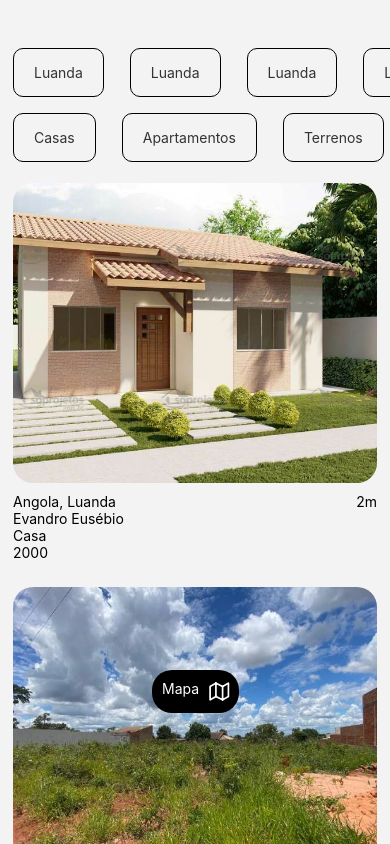
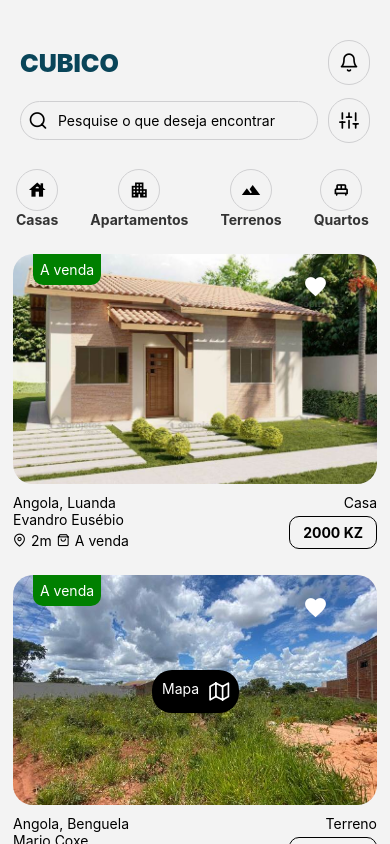
Before and after one commit to EvandroEusebio/Cubico, a React Native app: screen / in a window 390 px wide. Built offline with nearby package versions, Linux system fonts and the light colour scheme.

Commit message:
Update Home Screen

```diff
--- a/src/screens/Home/index.js
+++ b/src/screens/Home/index.js
@@ -1,46 +1,31 @@
-import React from 'react'
-import { View, Text, ScrollView, TouchableOpacity, FlatList, Image } from 'react-native'
+import React, { useState } from 'react'
+import { View, Text, ScrollView, TouchableOpacity, FlatList, Image, TextInput } from 'react-native'
 import Search from '../../components/Search'
 import { home_style } from '../../styles/home_style'
 import {  useFonts, Poppins_700Bold,  Poppins_300Light, Poppins_500Medium, Poppins_400Regular} from '@expo-google-fonts/poppins';
 import Icon from 'react-native-vector-icons/Feather';
-
-
-const dataCities = [
-    {
-      id: 1,
-      nameCity: 'Luanda',
-    },
-    {
-        id: 2,
-        nameCity: 'Luanda',
-    },
-    {
-        id: 3,
-        nameCity: 'Luanda',
-    },
-    {
-        id: 4,
-        nameCity: 'Luanda',
-    },
-];
+import Icon2 from 'react-native-vector-icons/MaterialIcons';
 
 const dataTypeProperties = [
     {
       id: 1,
       type: 'Casas',
+      icon: 'house'
     },
     {
         id: 2,
         type: 'Apartamentos',
+        icon: 'apartment'
     },
     {
         id: 3,
         type: 'Terrenos',
+        icon: 'landscape'
     },
     {
         id: 4,
-        type: 'Outhers',
+        type: 'Quartos',
+        icon: 'single-bed'
     },
 ];
 
@@ -53,7 +38,8 @@
       distance: '2m',
       type: 'Casa',
       image: require('../../../assets/casa.jpg'),
-      price: 2000
+      price: 2000,
+      status: 'A venda',
     },
     {
         id: 2,
@@ -63,7 +49,8 @@
         distance: '5m',
         type: 'Terreno',
         image: require('../../../assets/terreno.jpg'),
-        price: 2000
+        price: 2000,
+        status: 'A venda'
     },
     {
         id: 3,
@@ -73,25 +60,24 @@
         distance: '3m',
         type: 'Apartamento',
         image: require('../../../assets/apartamento.jpg'),
-        price: 2000
+        price: 2000,
+        status: 'Aluguer'
     },
 
 ];
 
-const Cities = ({nameCity}) => (
-    <TouchableOpacity style={home_style.item}>
-      <Text style={[home_style.nameCity]}>{nameCity}</Text>
-    </TouchableOpacity>
-);
 
-const TypeProperties = ({type}) => (
+const TypeProperties = ({type, icon}) => (
     <TouchableOpacity style={home_style.item} activeOpacity={false}>
+        <View style={home_style.containerIcon}>
+            <Icon2 name={icon} size={20} color="#000" />
+        </View>
       <Text style={home_style.nameTypeProperties}>{type}</Text>
     </TouchableOpacity>
 );
 
 
-const Properties = ({country, province, owner, distance, type, image, price}) => (
+const Properties = ({country, province, owner, distance, type, image, price, status}) => (
     <TouchableOpacity activeOpacity={1} style={home_style.containerItemPropertie}>
       <Image
       style={home_style.imageProperties}
@@ -101,35 +87,59 @@
         <View>
             <Text>{country}, {province}</Text>
             <Text>{owner}</Text>
+            <View style={home_style.details}>
+                <Icon name="map-pin" size={13} color="#000" />
+                <Text>{distance}</Text>
+
+                <Icon name="shopping-bag" size={13} color="#000" />
+                <Text>{status}</Text>
+            </View>
+        </View>
+        <View style={home_style.details2}>
             <Text>{type}</Text>
-            <Text>{price}</Text>
+            <View style={home_style.price}>
+                <Text style={home_style.textPrice}>{price} KZ</Text>
+            </View>
         </View>
-        <View>
-            <Text>{distance}</Text>
-        </View>
+      </View>
+      <TouchableOpacity activeOpacity={0.7} style={home_style.favorites}>
+        <Icon2 name="favorite" size={25} color="#fff" />
+      </TouchableOpacity>
+      <View style={[home_style.tag, {backgroundColor: status == 'A venda' ? 'green' : 'red'}]}>
+        <Text style={home_style.textTag}>{status}</Text>
       </View>
     </TouchableOpacity>
 );
 
 
 export default function Home() {
-
+    const [text, onChangeText] = useState('');
     return (
         <View style={home_style.container}>
-            <View>
-                <FlatList
-                    data={dataCities}
-                    renderItem={({item}) => <Cities nameCity={item.nameCity} />}
-                    keyExtractor={item => item.id}
-                    horizontal
-                    showsHorizontalScrollIndicator={false}
-                />
+            <View style={home_style.header}>
+                <Text style={home_style.headerTitle}>CUBICO</Text>
+                <TouchableOpacity style={home_style.containerIcon}>
+                    <Icon name="bell" size={20} color="#000" />
+                </TouchableOpacity>
             </View>
-
+            <View style={home_style.containerFilter}>
+                <View style={home_style.containerInput}>
+                    <Icon name="search" size={20} color="#000" />
+                    <TextInput
+                        style={home_style.input}
+                        onChangeText={onChangeText}
+                        value={text}
+                        placeholder='Pesquise o que deseja encontrar'
+                    />
+                </View>
+                <TouchableOpacity style={home_style.containerIcon}>
+                    <Icon name="sliders" size={20} color="#000" />
+                </TouchableOpacity>
+            </View>
             <View>
                 <FlatList
                     data={dataTypeProperties}
-                    renderItem={({item}) => <TypeProperties type={item.type} />}
+                    renderItem={({item}) => <TypeProperties type={item.type} icon={item.icon}/>}
                     keyExtractor={item => item.id}
                     horizontal
                     showsHorizontalScrollIndicator={false}
@@ -139,7 +149,7 @@
             <ScrollView showsVerticalScrollIndicator={false}>
                 <FlatList
                     data={dataProperties}
-                    renderItem={({item}) => <Properties type={item.type} country={item.country} price={item.price} distance={item.distance} image={item.image} province={item.province} owner={item.owner}/>}
+                    renderItem={({item}) => <Properties type={item.type} country={item.country} price={item.price} distance={item.distance} image={item.image} province={item.province} owner={item.owner} status={item.status}/>}
                     keyExtractor={item => item.id}
                     showsVerticalScrollIndicator={false}
                 />
--- a/src/screens/Teste.js
+++ b/src/screens/Teste.js
@@ -8,7 +8,7 @@
   useEffect(() => {
     // Faça uma solicitação à sua API para recuperar os dados do usuário
     // Substitua 'API_URL' pela URL da sua API e 'userId' pelo ID do usuário
-    fetch(API_URL + `api/v1/user/7`)
+    fetch(API_URL + `api/v1/user/8`)
       .then((response) => response.json())
       .then((data) => {
         setUserData(data);
--- a/src/styles/home_style.js
+++ b/src/styles/home_style.js
@@ -1,6 +1,6 @@
 import { StyleSheet } from 'react-native';
 
-import { PRIMARY, BG_COLOR, TEXTCOLOR, BORDER } from './palette';
+import { PRIMARY, BG_COLOR, TEXTCOLOR, BORDER, SECUNDARY, TEXTCOLOR_02 } from './palette';
 
 
 
@@ -11,12 +11,10 @@
     paddingTop: 40
   },
   item:{
-    borderWidth: 1,
-    paddingHorizontal: 20,
-    marginVertical: 8,
-    marginHorizontal: 13,
-    paddingVertical: 15,
-    borderRadius: 10
+    paddingHorizontal: 16,
+    paddingVertical: 13,
+    justifyContent: 'center',
+    alignItems: 'center'
 
   },
   nameCity:{
@@ -24,14 +22,15 @@
 
   },
   nameTypeProperties:{
-    color: TEXTCOLOR
+    color: TEXTCOLOR,
+    fontWeight: 'bold'
   },
   containerItemPropertie:{
     margin:13,
   },
   imageProperties:{
     width: 'auto',
-    height: 300,
+    height: 230,
     borderRadius: 20
   },
   containerInfo:{
@@ -51,5 +50,75 @@
   },
   textMap:{
     color: 'white'
+  },
+  header:{
+    paddingHorizontal: 20,
+    flexDirection: 'row',
+    justifyContent: 'space-between',
+    alignItems: 'center',
+
+  },
+  headerTitle:{
+    color: PRIMARY,
+    fontSize: 25,
+    fontWeight: '900',
+  },
+  containerIcon:{
+    borderWidth: 1,
+    borderRadius: 50,
+    padding: 10,
+    borderColor: '#cfcfd1'
+  },
+  containerFilter:{
+    paddingHorizontal: 20,
+    flexDirection: 'row',
+    justifyContent: 'space-between',
+    alignItems: 'center',
+    paddingVertical: 13,
+    gap: 10
+  },
+  containerInput:{
+    flexDirection: 'row',
+    alignItems: 'center',
+    borderWidth: 1,
+    flex: 1,
+    padding: 7,
+    gap: 10,
+    borderRadius: 50,
+    borderColor: '#cfcfd1'
+  },
+  details:{
+    flexDirection: 'row',
+    alignItems: 'center',
+    gap: 5,
+    paddingTop: 4
+  },
+  details2:{
+    alignItems: 'flex-end',
+    justifyContent: 'space-between'
+  },
+  favorites:{
+    position: 'absolute',
+    left: 290,
+    top: 20
+  },
+  tag:{
+    position: 'absolute',
+    left:20,
+    padding: 7,
+    borderBottomLeftRadius: 10,
+    borderBottomEndRadius: 10
+  },
+  textTag:{
+    color: 'white'
+  },
+  price:{
+    borderWidth: 1,
+    borderRadius: 10,
+    paddingVertical: 7,
+    paddingHorizontal: 13
+  },
+  textPrice:{
+    fontWeight: 'bold'
   }
 });
```
Also changed, not shown: assets/profile.jpg (added).
